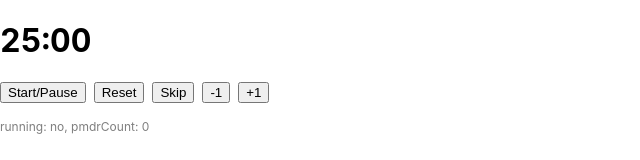
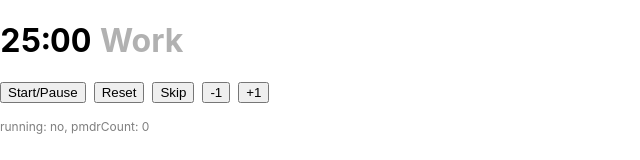
Before and after one commit to jamesjlyons/pomodo, a Next.js app: page / in a window 1280 px wide. Shown: the top 160 px of the page, without its empty margins (0-640 px from the left). Built offline with nearby package versions, Linux system fonts and the light colour scheme.

Commit message:
break time and work time indicator

```diff
--- a/app/Pomodoro.tsx
+++ b/app/Pomodoro.tsx
@@ -16,7 +16,7 @@ export default function Pomodoro() {
     const [minutes, setMinutes] = useState(timer.pomodoro);
     const [seconds, setSeconds] = useState(0);
     const [pmdrCount, setpmdrCount] = useState(0);
-    const [breakMessage, setbreakMessage] = useState(false);
+    const [breakTime, setbreakTime] = useState(false);
     const [timerStart, setTimerStart] = useState(false);
 
     function badIntervalClear() {
@@ -44,7 +44,7 @@ export default function Pomodoro() {
         // setTimerStart(false);
         setSeconds(seconds);
         setMinutes(minutes);
-        setbreakMessage(false);
+        setbreakTime(false);
         setpmdrCount(0);
         console.log("timer reset");
     }
@@ -82,7 +82,7 @@ export default function Pomodoro() {
                         setMinutes(minutes - 1);
                     } else {
                         if (pmdrCount < timer.longBreakInterval) {
-                            let minutes = breakMessage
+                            let minutes = breakTime
                                 ? timer.pomodoro - 1
                                 : timer.shortBreak - 1;
                             let seconds = 59;
@@ -90,7 +90,7 @@ export default function Pomodoro() {
 
                             setSeconds(seconds);
                             setMinutes(minutes);
-                            setbreakMessage(!breakMessage);
+                            setbreakTime(!breakTime);
                             setpmdrCount(pmdrCount + 1);
                         } else {
                             let minutes = timer.longBreak - 1;
@@ -99,7 +99,7 @@ export default function Pomodoro() {
 
                             setSeconds(seconds);
                             setMinutes(minutes);
-                            setbreakMessage(!breakMessage);
+                            setbreakTime(!breakTime);
                             setpmdrCount(0);
                         }
                     }
@@ -118,9 +118,9 @@ export default function Pomodoro() {
 
     return (
         <div className="pomodoro">
-            <div className="message">{breakMessage && <div>Break:</div>}</div>
+
             <h1 className="timer">
-                {timerMinutes}:{timerSeconds}
+                {timerMinutes}:{timerSeconds}<span className="message" style={{ opacity: 0.3, marginTop: 16 }}>{breakTime && " Break"} {!breakTime && " Work"}</span>
             </h1>
             <div className="controls">
                 <button onClick={handlePomodoroStart}>Start/Pause</button>
```
